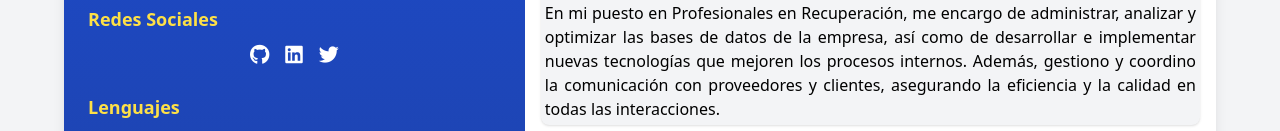
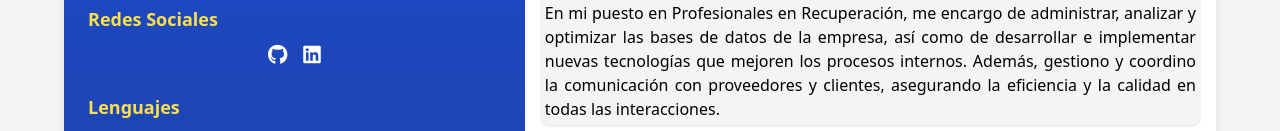
Before and after one commit to chesman021/CV, a plain HTML site: page index.html in a window 1280 px wide. Shown: the part 391-522 px from the top of the page. Drawn offline with nearby package versions, Linux system fonts and the light colour scheme.

Commit message:
actualización

```diff
--- a/index.html
+++ b/index.html
@@ -27,9 +27,8 @@
         <div class="mt-6 w-full">
             <h2 class="text-lg font-semibold mb-2 text-yellow-300">Redes Sociales</h2>
             <div class="flex justify-center space-x-4 text-xl">
-                <a href="#" class="hover:text-gray-300"><i class="fab fa-github"></i></a>
-                <a href="#" class="hover:text-gray-300"><i class="fab fa-linkedin"></i></a>
-                <a href="#" class="hover:text-gray-300"><i class="fab fa-twitter"></i></a>
+                <a href="https://github.com/chesman021" class="hover:text-gray-300"><i class="fab fa-github"></i></a>
+                <a href="https://www.linkedin.com/in/jose-alvarez-aquino-71544413b/" class="hover:text-gray-300"><i class="fab fa-linkedin"></i></a>
             </div>
         </div>
 
```
